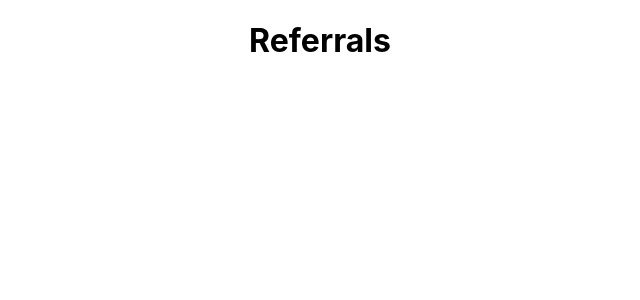
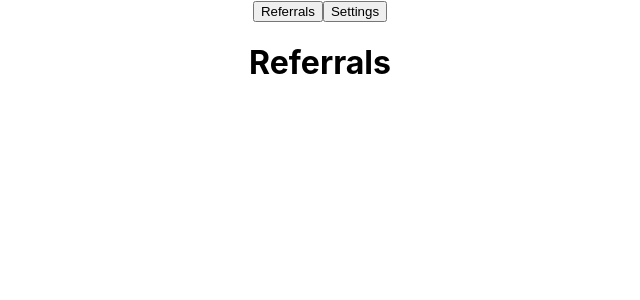
Before and after one commit to palminski/less-lazy-warden, a React (Create React App) app: page / in a window 1280 px wide. Shown: the top 300 px of the page, without its empty margins (320-960 px from the left). Built offline with nearby package versions, Linux system fonts and the light colour scheme.

Commit message:
added a simple NavBar to toggle between pages

```diff
--- a/src/App.js
+++ b/src/App.js
@@ -1,7 +1,11 @@
 import logo from './logo.svg';
 import './App.css';
-import {Referrals, Settings} from './pages/index'
+
 import { useState } from 'react';
+
+import { Referrals, Settings } from './pages/index'
+import { Nav } from './components';
+
 
 function App() {
   //States
@@ -11,8 +15,10 @@ function App() {
   return (
     <div className="App">
 
-    {pageSelected === 'referrals' && <Referrals/>}
-    {pageSelected === 'settings' && <Settings/>}
+      <Nav pageSelected={pageSelected} setPageSelected={setPageSelected} />
+
+      {pageSelected === 'referrals' && <Referrals />}
+      {pageSelected === 'settings' && <Settings />}
 
     </div>
   );
--- /dev/null
+++ b/src/components/Nav.js
@@ -0,0 +1,12 @@
+const Nav = (props) => {
+    const {pageSelected, setPageSelected} = props;
+
+    return (
+        <nav>
+            <button onClick={() => setPageSelected('referrals')}>Referrals</button>
+            <button onClick={() => setPageSelected('settings')}>Settings</button>
+        </nav>
+    );
+};
+
+export default Nav;
--- /dev/null
+++ b/src/components/index.js
@@ -0,0 +1,5 @@
+import Nav from "./Nav"
+
+export {
+    Nav
+}
```
